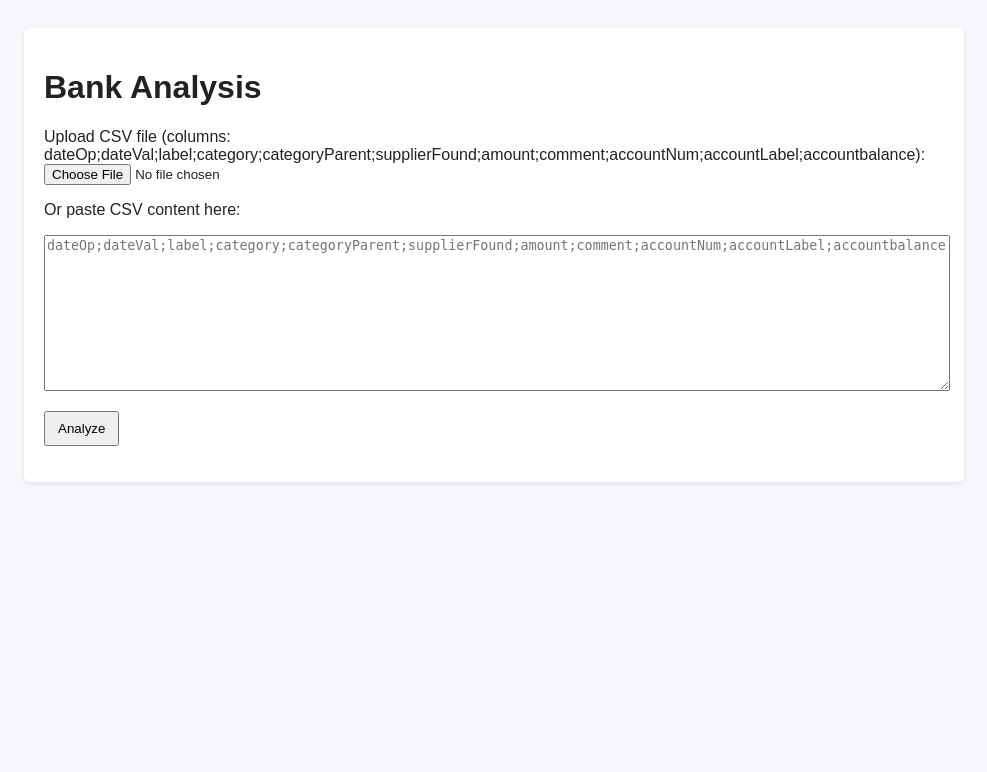
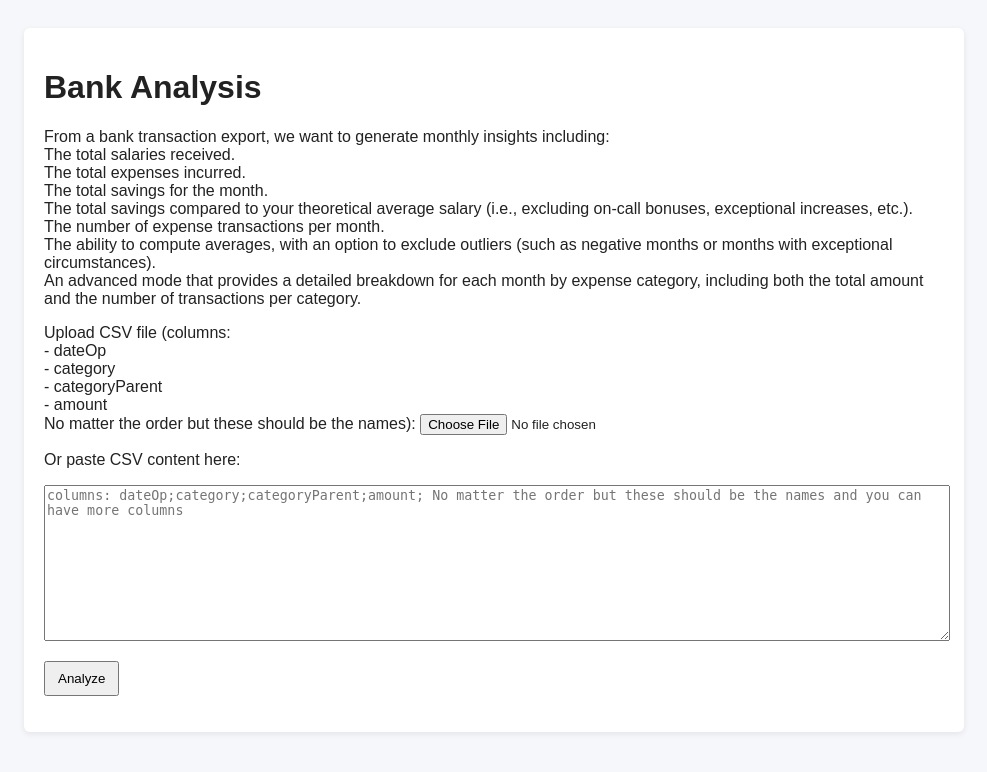
Before and after one commit to ashfack/bank-analysis, a Flask app: page / in a window 1280 px wide. Shown: the top 772 px of the page, without its empty margins (146-1133 px from the left). Run offline with Flask 2, Linux system fonts and the light colour scheme.

Commit message:
Updating once more for UI the description

```diff
--- a/templates/index.html
+++ b/templates/index.html
@@ -8,6 +8,22 @@
 <body>
   <div class="container">
     <h1>Bank Analysis</h1>
+
+    <p>
+      From a bank transaction export, we want to generate monthly insights including:
+      <br/>
+
+          The total salaries received.<br/>
+          The total expenses incurred.<br/>
+          The total savings for the month.<br/>
+          The total savings compared to your theoretical average salary (i.e., excluding on-call bonuses, exceptional increases, etc.).<br/>
+          The number of expense transactions per month.<br/>
+          The ability to compute averages, with an option to exclude outliers (such as negative months or months with exceptional circumstances).<br/>
+          An advanced mode that provides a detailed breakdown for each month by expense category, including both the total amount and the number of transactions per category.<br/>
+
+
+    </p>
+
     {% with messages = get_flashed_messages() %}
       {% if messages %}
         <ul class="flashes">
@@ -17,11 +33,16 @@
     {% endwith %}
 
     <form action="{{ url_for('analyze') }}" method="post" enctype="multipart/form-data">
-      <label>Upload CSV file (columns: dateOp;dateVal;label;category;categoryParent;supplierFound;amount;comment;accountNum;accountLabel;accountbalance):</label>
+      <label>Upload CSV file (columns: <br/>
+        - dateOp<br/>
+        - category<br/>
+        - categoryParent<br/>
+        - amount<br/>
+        No matter the order but these should be the names):</label>
       <input type="file" name="file" accept=".csv,.txt">
 
       <p>Or paste CSV content here:</p>
-      <textarea name="csv_text" rows="10" cols="80" placeholder="dateOp;dateVal;label;category;categoryParent;supplierFound;amount;comment;accountNum;accountLabel;accountbalance"></textarea>
+      <textarea name="csv_text" rows="10" cols="80" placeholder="columns: dateOp;category;categoryParent;amount; No matter the order but these should be the names and you can have more columns"></textarea>
 
       <p><button type="submit">Analyze</button></p>
     </form>
```
